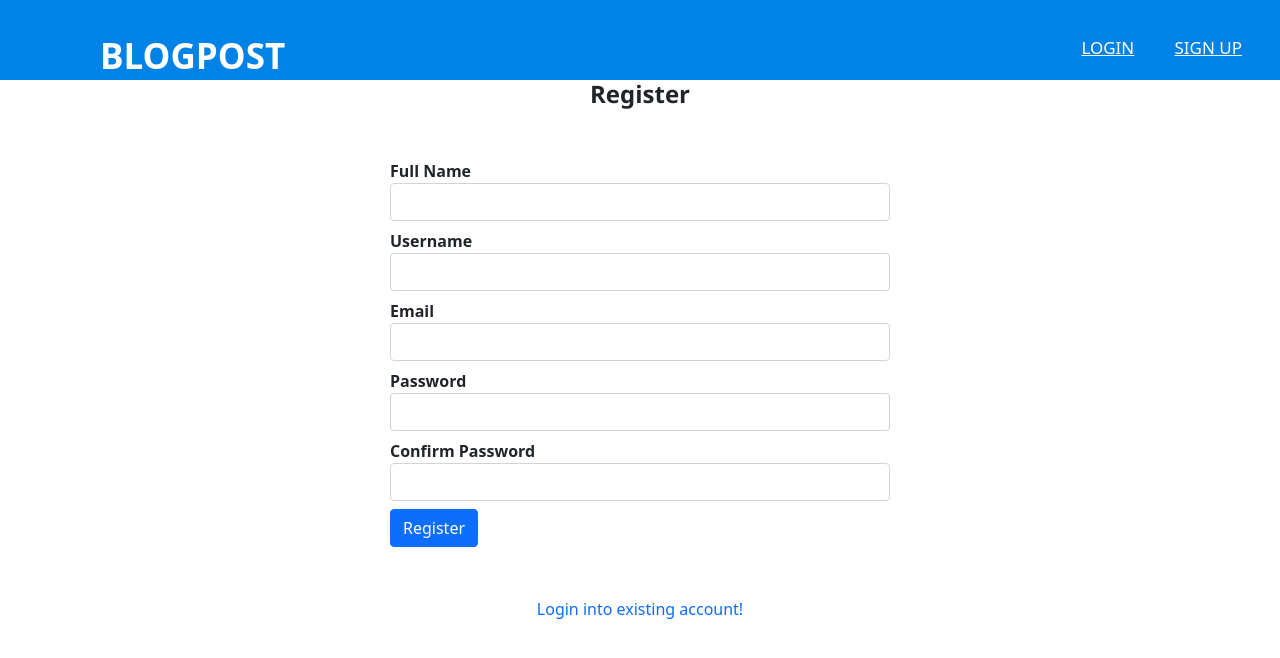
After one commit to mawuliro/alx_capstone_project, a Flask app: page /register/ in a window 1280 px wide. The commit adds this page. Shown: the top 658 px of the page. Run offline with Flask 3, Linux system fonts and the light colour scheme; some libraries are stand-ins or nearby versions.

Commit message:
front end implemented

```diff
--- a/app/__init__.py
+++ b/app/__init__.py
@@ -5,15 +5,21 @@ from flask import Flask
 
 from config import Config
 
+from app.extensions import db
+
 def create_app(config_class=Config):
     app = Flask(__name__)
     app.config.from_object(config_class)
 
     # Initialize Flask extensions here
+    db.init_app(app)
 
     # Register blueprints here
     from app.main import bp as main_bp
     app.register_blueprint(main_bp)
+
+    from app.posts import bp as posts_bp
+    app.register_blueprint(posts_bp, url_prefix='/posts')
 
     @app.route('/test/')
     def test_app():
--- /dev/null
+++ b/app/extensions.py
@@ -0,0 +1,4 @@
+"""Sqlalchemy extensions module"""
+
+from flask_sqlalchemy import SQLAlchemy
+db = SQLAlchemy()
--- a/app/main/routes.py
+++ b/app/main/routes.py
@@ -1,10 +1,103 @@
 #!/usr/bin/python3
 """The principal module"""
-from flask import render_template
+from flask import render_template, url_for, request, redirect, flash, session
+from app.extensions import db
+from app.main import bp
+from app.models.data import User
+from app.models.forms import RegisterForm, LoginForm
+from werkzeug.security import generate_password_hash, check_password_hash
 
-from app.main import bp
 
+@bp.app_errorhandler(404)
+def error_404():
+    return render_template('errors/404.html'), 404
+
+
+
+@bp.app_errorhandler(500)
+def error_500():
+    return render_template('errors/500.html'), 500
 
 @bp.route('/')
 def index():
     return render_template('base.html')
+
+
+# User Registration Api End Point
+@bp.route('/register/', methods = ['GET', 'POST'])
+def register():
+    # Creating RegistrationForm class object
+    form = RegisterForm(request.form)
+
+    # Cheking that method is post and form is valid or not.
+    if request.method == 'POST' and form.validate():
+
+        # if all is fine, generate hashed password
+        hashed_password = generate_password_hash(form.password.data)
+
+        # create new user model object
+        new_user = User(
+
+            name = form.name.data,
+
+            username = form.username.data,
+
+            email = form.email.data,
+
+            password = hashed_password )
+
+        # saving user object into data base with hashed password
+        db.session.add(new_user)
+
+        db.session.commit()
+
+        flash('You have successfully registered', 'success')
+
+        # if registration successful, then redirecting to login Api
+        return redirect(url_for('login'))
+
+    else:
+
+        # if method is Get, than render registration form
+        return render_template('register.html', form = form)
+
+# Login API endpoint implementation
+@bp.route('/login/', methods = ['GET', 'POST'])
+def login():
+    # Creating Login form object
+    form = LoginForm(request.form)
+    # verifying that method is post and form is valid
+    if request.method == 'POST' and form.validate:
+        # checking that user is exist or not by email
+        user = User.query.filter_by(email = form.email.data).first()
+
+        if user:
+            # if user exist in database than we will compare our database hased password and password come from login form
+            if check_password_hash(user.password, form.password.data):
+                # if password is matched, allow user to access and save email and username inside the session
+                flash('You have successfully logged in.', "success")
+
+                session['logged_in'] = True
+
+                session['email'] = user.email
+
+                session['username'] = user.username
+                # After successful login, redirecting to home page
+                return redirect(url_for('home'))
+
+            else:
+
+                # if password is incorrect , redirect to login page
+                flash('Username or Password Incorrect', "Danger")
+
+                return redirect(url_for('login'))
+    # rendering login page
+    return render_template('login.html', form = form)
+
+
+@bp.route('/logout/')
+def logout():
+    # Removing data from session by setting logged_flag to False.
+    session['logged_in'] = False
+    # redirecting to home page
+    return redirect(url_for('home'))
--- /dev/null
+++ b/app/models/forms.py
@@ -0,0 +1,40 @@
+
+
+# Importing Require Module
+
+from wtforms import Form, BooleanField, StringField, PasswordField, validators, TextAreaField, IntegerField
+
+from wtforms.validators import DataRequired
+
+# Creating Login Form contains email and password
+class LoginForm(Form):
+
+    email = StringField("Email", validators=[validators.Length(min=7, max=50),
+                                             validators.DataRequired(message="Please Fill This Field")])
+
+    password = PasswordField("Password",
+                             validators=[validators.DataRequired(message="Please Fill This Field")])
+
+# Creating Registration Form contains username, name, email, password and confirm password.
+
+class RegisterForm(Form):
+
+    name = StringField("Full Name", validators=[validators.Length(min=20, max=50),
+                                         validators.DataRequired(message="Please Fill This Field")])
+
+    username = StringField("Username",
+                           validators=[validators.Length(min=3, max=25),
+                                       validators.DataRequired(message="Please Fill This Field")])
+
+    email = StringField("Email",
+                         validators=[validators.
+                                     Email(message="Please enter a valid email address")])
+
+    password = PasswordField("Password", validators=[
+
+        validators.DataRequired(message="Please Fill This Field"),
+
+        validators.EqualTo(fieldname="confirm", message="Your Passwords Do Not Match")
+    ])
+
+    confirm = PasswordField("Confirm Password", validators=[validators.DataRequired(message="Please Fill This Field")])
--- a/app/static/main.css
+++ b/app/static/main.css
@@ -88,3 +88,27 @@ a.active,a:hover{
         left: 0;
     }
 }
+form {
+    margin: 50px auto;
+    width: 500px;
+}
+.form-control {
+    text-align: center;
+    display: block;
+}
+
+h4 {
+    text-align: center;
+    font-family: 'Segoe UI', Tahoma, Geneva, Verdana, sans-serif;
+    font-weight: 200;
+    font-size: larger;
+}
+
+.redirection {
+    text-align: center;
+    text-decoration: none;
+}
+
+p a {
+    text-decoration: none;
+}
--- a/app/templates/base.html
+++ b/app/templates/base.html
@@ -4,8 +4,10 @@
         <title>Blog Post</title>
         <meta charset="UTF-8">
         <meta name="viewport" content="width=device-width, initial-scale=1.0">
-        <link href="static/main.css" rel="stylesheet">
+        <link href="/static/main.css" rel="stylesheet">
         <link rel="stylesheet" href="https://cdnjs.cloudflare.com/ajax/libs/font-awesome/5.15.3/css/all.min.css"/>
+        <link href="https://cdn.jsdelivr.net/npm/bootstrap@5.1.3/dist/css/bootstrap.min.css" rel="stylesheet" integrity="sha384-1BmE4kWBq78iYhFldvKuhfTAU6auU8tT94WrHftjDbrCEXSU1oBoqyl2QvZ6jIW3" crossorigin="anonymous">
+
     </head>
 
     <body>
@@ -16,15 +18,21 @@
             </label>
             <label class="logo">BLOGPOST</label>
             <ul>
-                <li><a class="active" href="#">Home</a></li>
-                <li><a href="#">About</a></li>
-                <li><a href="#">Services</a></li>
-                <li><a href="#">Contact</a></li>
-                <li><a href="#">Feedback</a></li>
+                {% if session.logged_in %}
+                    <li><a href="/logout/">Logout</a></li>
+                {% else %}
+                    <li><a href="/login/">Login</a></li>
+                    <li><a href="/register/">Sign up</a></li>
+
+                {% endif %}
+
             </ul>
         </nav>
-        {% block content %}
+        <div class="color-set">
+            {% block content %}
 
-        {% endblock %}
+            {% endblock %}
+        </div>
+
     </body>
 </html>
--- /dev/null
+++ b/app/templates/includes/formhelpers.html
@@ -0,0 +1,12 @@
+{% macro render_field(field) %}
+  <dt>{{ field.label }}
+  <dd>{{ field(**kwargs)|safe }}
+  {% if field.errors %}
+    <ul class=errors>
+    {% for error in field.errors %}
+      <li>{{ error }}</li>
+    {% endfor %}
+    </ul>
+  {% endif %}
+  </dd>
+{% endmacro %}
--- /dev/null
+++ b/app/templates/register.html
@@ -0,0 +1,29 @@
+{% extends "base.html" %}
+
+{% block content %}
+
+{% from "includes/formhelpers.html" import render_field %}
+
+<h4>
+    <strong>
+        Register
+    </strong>
+</h4>
+
+
+<form method="POST">
+
+    {{ render_field(form.name, class="form-control") }}
+    {{ render_field(form.username, class="form-control") }}
+    {{ render_field(form.email, class="form-control") }}
+    {{ render_field(form.password, class="form-control") }}
+    {{ render_field(form.confirm, class="form-control") }}
+
+    <button type="submit" class="btn btn-primary">Register</button>
+</form>
+
+
+
+<p class="redirection"><a href="/login">Login into existing account!</a></p>
+
+{% endblock %}
--- a/config.py
+++ b/config.py
@@ -5,5 +5,5 @@ import os
 
 class Config:
     SECRET_KEY = os.urandom(24).hex()
-    SQLALCHEMY_DATABASE_URI = 'mysql://root:roland@localhost/blogpostdb'
+    SQLALCHEMY_DATABASE_URI = 'mysql+pymysql://root:roland@localhost/blogpostdb'
     SQLALCHEMY_TRACK_MODIFICATIONS = False
```
Also changed, not shown: app/models/__init__.py (added, +8 -0 lines), app/models/data.py (added, +23 -0 lines), app/posts/__init__.py (added, +8 -0 lines), app/posts/routes.py (added, +10 -0 lines), app/templates/404.html (added, +10 -0 lines), app/templates/500.html (added, +10 -0 lines), app/templates/login.html (added, +24 -0 lines), app/models/routes.py (added), 1 other file.
